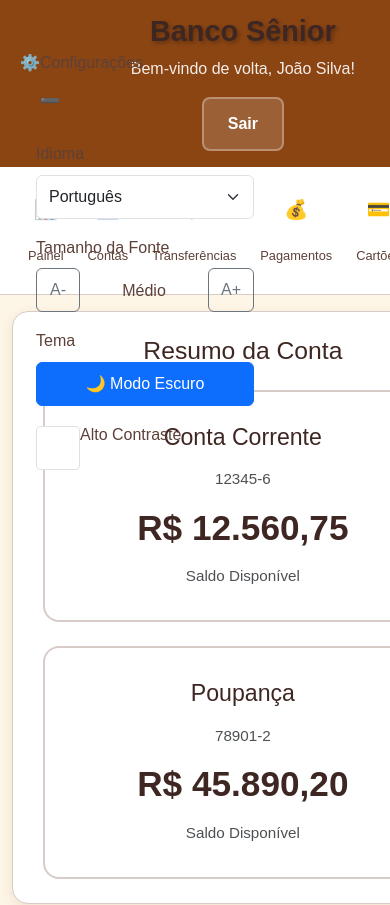
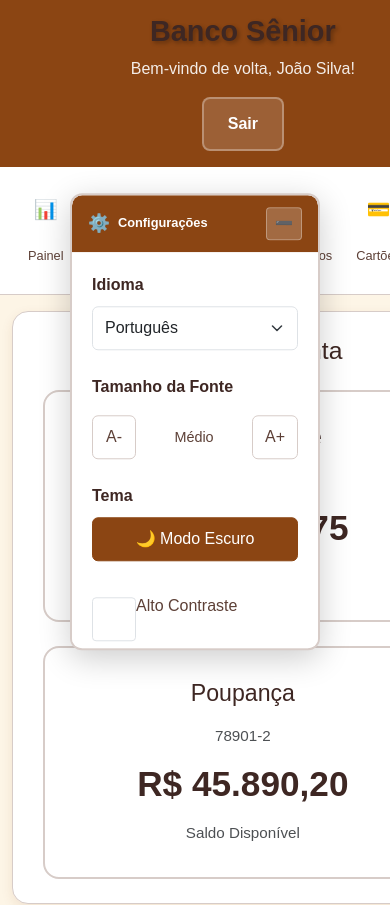
Before and after one commit to BssEric/Banco-S-nior---Facilitador-de-Transa-es, a React (Vite) app: page / in a window 390 px wide. Shown: the top 905 px of the page. Built offline with nearby package versions, Linux system fonts and the light colour scheme.

Commit message:
Atualizar o AccessibilityControls.css

```diff
--- a/src/components/AccessibilityControls/AccessibilityControls.css
+++ b/src/components/AccessibilityControls/AccessibilityControls.css
@@ -1,70 +1,331 @@
-/* Melhorias para touch em mobile */
 .accessibility-controls {
-  /* ... estilos existentes ... */
-  -webkit-user-select: none; /* Safari */
-  -moz-user-select: none; /* Firefox */
-  -ms-user-select: none; /* IE10+/Edge */
-  user-select: none; /* Standard */
+  background: var(--surface);
+  border: 2px solid var(--border);
+  border-radius: 12px;
+  padding: 0;
+  box-shadow: 0 8px 32px rgba(0, 0, 0, 0.2);
+  min-width: 280px;
+  max-width: 320px;
+  cursor: default;
+  user-select: none;
+  transition: all 0.3s ease;
+  overflow: hidden; /* Importante para bordas arredondadas */
 }
 
-.drag-handle {
-  /* ... estilos existentes ... */
-  -webkit-tap-highlight-color: transparent; /* Remove highlight no touch */
-  touch-action: none; /* Permite scroll e touch personalizado */
+.accessibility-controls.minimized {
+  min-width: 200px;
+  max-width: 250px;
 }
 
-/* Melhor feedback visual para touch */
-.minimize-btn:active,
-.control-button:active {
-  transform: scale(0.95);
-  transition: transform 0.1s ease;
+.accessibility-controls.dragging {
+  box-shadow: 0 12px 48px rgba(0, 0, 0, 0.3);
+  cursor: grabbing;
 }
 
-/* Para dispositivos muito pequenos */
+/* CABEÇALHO CORRIGIDO - Usando variáveis CSS do tema */
+.drag-handle {
+  padding: 1rem 1.5rem;
+  background: var(--primary) !important; /* Força a cor do tema */
+  color: white !important;
+  border-radius: 10px 10px 0 0;
+  cursor: grab;
+  user-select: none;
+  font-weight: 600;
+  display: flex;
+  align-items: center;
+  justify-content: space-between;
+  gap: 0.5rem;
+  transition: all 0.3s ease;
+  -webkit-tap-highlight-color: transparent;
+  touch-action: none;
+  border: none !important;
+  margin: 0 !important;
+}
+
+/* Estado minimizado - cabeçalho com bordas completas */
+.accessibility-controls.minimized .drag-handle {
+  border-radius: 10px !important;
+}
+
+.drag-handle:hover {
+  background: var(--primary-hover) !important;
+}
+
+.accessibility-controls.dragging .drag-handle {
+  cursor: grabbing;
+  background: var(--primary-hover) !important;
+}
+
+.handle-content {
+  display: flex;
+  align-items: center;
+  gap: 0.5rem;
+  flex: 1;
+}
+
+.handle-icon {
+  font-size: 1.1em;
+}
+
+.handle-title {
+  font-size: 0.95em;
+  color: white !important;
+  font-weight: 600;
+}
+
+.accessibility-controls.minimized .handle-title {
+  font-size: 0.9em;
+}
+
+.handle-actions {
+  display: flex;
+  align-items: center;
+  gap: 0.25rem;
+}
+
+.minimize-btn {
+  background: rgba(255, 255, 255, 0.2) !important;
+  border: 1px solid rgba(255, 255, 255, 0.3) !important;
+  color: white !important;
+  cursor: pointer;
+  padding: 0.25rem 0.5rem;
+  border-radius: 4px;
+  transition: all 0.2s ease;
+  font-size: 0.9em;
+  display: flex;
+  align-items: center;
+  justify-content: center;
+  min-width: 24px;
+  min-height: 24px;
+}
+
+.minimize-btn:hover {
+  background: rgba(255, 255, 255, 0.3) !important;
+  transform: scale(1.1);
+}
+
+.minimize-btn:active {
+  transform: scale(0.95);
+}
+
+.controls-container {
+  padding: 1.5rem;
+  animation: slideDown 0.3s ease;
+  background: var(--surface);
+}
+
+@keyframes slideDown {
+  from {
+    opacity: 0;
+    transform: translateY(-10px);
+  }
+  to {
+    opacity: 1;
+    transform: translateY(0);
+  }
+}
+
+.control-group {
+  margin-bottom: 1.5rem;
+  animation: fadeIn 0.3s ease;
+}
+
+@keyframes fadeIn {
+  from {
+    opacity: 0;
+  }
+  to {
+    opacity: 1;
+  }
+}
+
+.control-group:last-child {
+  margin-bottom: 0;
+}
+
+.control-group .form-label {
+  font-weight: 600;
+  margin-bottom: 0.5rem;
+  color: var(--heading);
+}
+
+.font-controls {
+  margin: 0.5rem 0;
+}
+
+.font-size-indicator {
+  font-weight: 500;
+  font-size: 0.9em;
+  color: var(--text);
+}
+
+.control-button {
+  min-width: 45px;
+  background: var(--surface) !important;
+  border: 1px solid var(--border) !important;
+  color: var(--text) !important;
+}
+
+.control-button:hover:not(:disabled) {
+  background: var(--primary) !important;
+  color: white !important;
+}
+
+.control-button:disabled {
+  opacity: 0.5;
+  cursor: not-allowed;
+}
+
+.theme-toggle {
+  display: flex;
+  align-items: center;
+  justify-content: center;
+  gap: 0.5rem;
+  background: var(--primary) !important;
+  border: 1px solid var(--primary) !important;
+  color: white !important;
+}
+
+.theme-toggle:hover {
+  background: var(--primary-hover) !important;
+  border-color: var(--primary-hover) !important;
+}
+
+.form-check {
+  display: flex;
+  align-items: center;
+  gap: 0.75rem;
+  padding: 0.5rem;
+  border-radius: 6px;
+  transition: background-color 0.3s ease;
+  cursor: pointer;
+}
+
+.form-check:hover {
+  background: var(--background);
+}
+
+.form-check-input {
+  margin: 0;
+  cursor: pointer;
+}
+
+.form-check-input:checked {
+  background-color: var(--primary);
+  border-color: var(--primary);
+}
+
+.form-check-label {
+  cursor: pointer;
+  font-weight: 500;
+  color: var(--text);
+}
+
+/* Estado minimizado compacto */
+.accessibility-controls.minimized .controls-container {
+  display: none;
+}
+
+/* Status quando minimizado */
+.minimized-status {
+  display: none;
+  padding: 0.75rem;
+  background: var(--surface);
+  border-radius: 0 0 10px 10px;
+  font-size: 0.8em;
+  color: var(--text);
+  opacity: 0.8;
+  gap: 0.5rem;
+  justify-content: center;
+  align-items: center;
+  flex-wrap: wrap;
+}
+
+.accessibility-controls.minimized .minimized-status {
+  display: flex;
+}
+
+.status-item {
+  display: flex;
+  align-items: center;
+  gap: 0.25rem;
+  padding: 0.25rem 0.5rem;
+  background: var(--background);
+  border-radius: 4px;
+  font-weight: 500;
+}
+
+/* CORREÇÕES PARA MOBILE */
+@media (max-width: 768px) {
+  .accessibility-controls {
+    position: fixed !important;
+    left: 50% !important;
+    top: 50% !important;
+    transform: translate(-50%, -50%);
+    max-width: 90vw;
+    min-width: auto;
+  }
+
+  .accessibility-controls.minimized {
+    position: fixed !important;
+    left: 20px !important;
+    top: 20px !important;
+    transform: none;
+    min-width: 150px;
+  }
+
+  .drag-handle {
+    cursor: default;
+    padding: 0.875rem 1.25rem;
+  }
+
+  .handle-title {
+    font-size: 0.85em;
+  }
+
+  .controls-container {
+    padding: 1.25rem;
+  }
+}
+
 @media (max-width: 480px) {
   .accessibility-controls {
     min-width: 250px;
-    max-width: 85vw;
   }
 
   .accessibility-controls.minimized {
-    min-width: 180px;
+    min-width: 120px;
   }
 
-  .controls-container {
-    padding: 1rem;
+  .handle-title {
+    font-size: 0.8em;
   }
 
-  .control-group {
-    margin-bottom: 1rem;
+  .drag-handle {
+    padding: 0.75rem 1rem;
   }
 }
 
-/* Feedback visual durante o arrasto em mobile */
-.accessibility-controls.dragging {
-  opacity: 0.9;
-  box-shadow: 0 12px 48px rgba(0, 0, 0, 0.4);
+/* Garantir que as cores do tema sejam aplicadas */
+.accessibility-controls.light .drag-handle {
+  background: var(--primary) !important;
 }
 
-/* Prevenir zoom no double-tap para iOS */
-.accessibility-controls {
-  touch-action: pan-x pan-y;
+.accessibility-controls.dark .drag-handle {
+  background: var(--primary) !important;
 }
 
-.drag-handle {
-  touch-action: none; /* Permite arrastar sem interferir */
+.accessibility-controls.highContrast .drag-handle {
+  background: var(--primary) !important;
+  color: var(--text) !important;
 }
 
-/* Melhorar a área de toque nos botões */
-.control-button,
-.minimize-btn,
-.form-check-input {
-  min-height: 44px;
-  min-width: 44px;
+/* Remover qualquer estilo do Bootstrap que possa interferir */
+.drag-handle.btn,
+.drag-handle.form-control,
+.drag-handle.form-select {
+  background: var(--primary) !important;
+  color: white !important;
+  border: none !important;
+  box-shadow: none !important;
 }
-
-/* Feedback visual para toque nos controles */
-.form-check:active {
-  background-color: var(--background);
-  transition: background-color 0.1s ease;
-}
```
